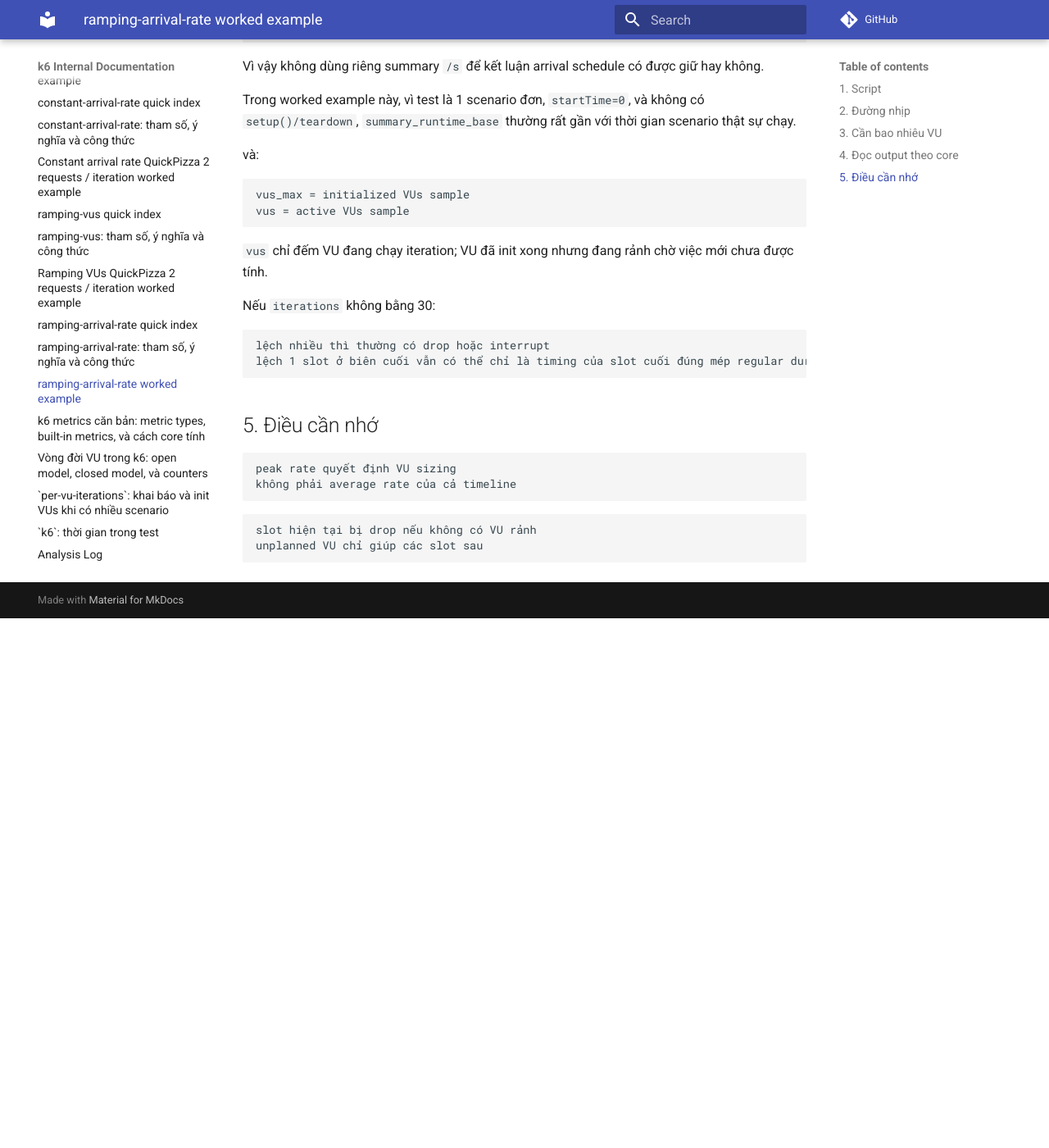
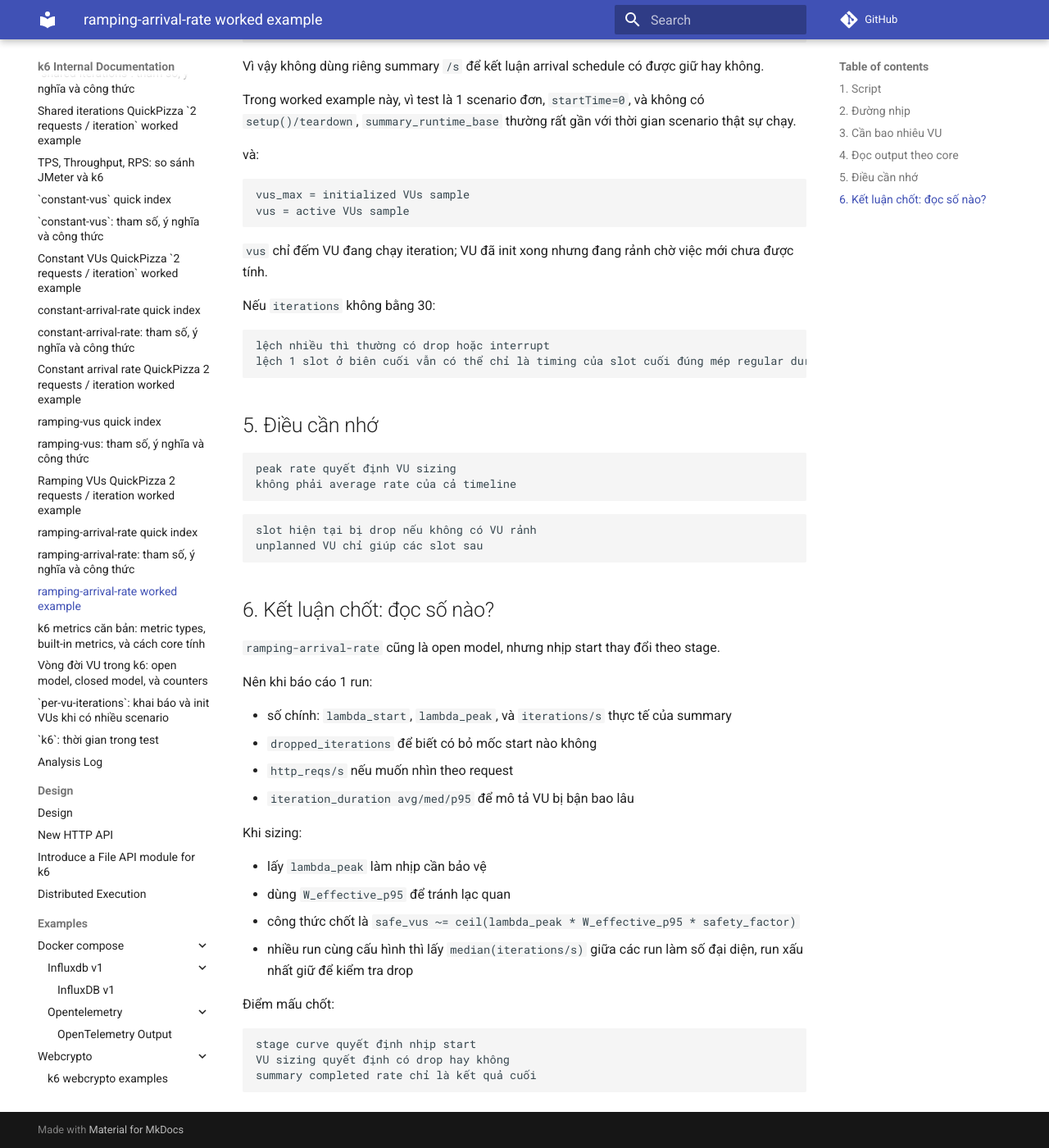
Before and after one commit to meomew-auto/markdown, an MkDocs documentation site: the page built from docs/20260518_ramping_arrival_rate_worked_example.md, in a window 1280 px wide and 1400 px high, scrolled down 2598 px. Shown: the whole window at 82% size. Built offline with MkDocs 1.6.1 and Material for MkDocs 9.7.7, drawn with Linux system fonts in a browser that asks for light colours; comment, search, counter and statistics services are not loaded; before the commit the page ends 3352 px from its top, so only the background shows below that.

Commit message:
Update docs

````diff
--- a/docs/20260517_constant_arrival_rate_quickpizza_two_requests_worked_example.md
+++ b/docs/20260517_constant_arrival_rate_quickpizza_two_requests_worked_example.md
@@ -600,3 +600,30 @@ summary_runtime_base ~= completed_iterations / iterations_rate
 - `interrupted iterations` là iteration đã start nhưng bị cancel.
 - Không so sánh trực tiếp summary completed rate với target start rate để kết luận đạt/không đạt lịch start.
 - Summary completed rate có thể thấp hơn target start rate vì summary tính trên runtime thực tế, bao gồm thời gian iteration cuối finish trong `gracefulStop`.
+
+## 11. Kết luận chốt: đọc số nào?
+
+`constant-arrival-rate` là open model: mục tiêu chính là nhịp start iteration (`lambda`).
+
+Nên đọc theo thứ tự:
+
+1. `lambda` hoặc `rate/timeUnit` = nhịp muốn start.
+2. `iterations/s` trong summary = nhịp completed thật.
+3. `dropped_iterations` = mốc start bị bỏ.
+4. `iteration_duration` = thời gian 1 iteration giữ 1 VU bận.
+
+Khi sizing VU:
+
+- dùng `W_effective ~= max(iteration_duration, minIterationDuration)` nếu có min
+- nếu không có min thì thường lấy gần bằng `iteration_duration`
+- để an toàn hơn, dùng `iteration_duration p95` thay vì chỉ `avg`
+- nếu nhiều run cùng cấu hình, lấy `median(iterations/s)` giữa các run làm số đại diện
+
+Điểm mấu chốt:
+
+```text
+lambda = nhịp start mong muốn
+iterations/s = nhịp hoàn thành thực tế
+```
+
+Hai số này có thể khác nhau nếu thiếu VU hoặc có interrupt/drop.
--- a/docs/20260517_ramping_vus_quickpizza_two_requests_worked_example.md
+++ b/docs/20260517_ramping_vus_quickpizza_two_requests_worked_example.md
@@ -536,3 +536,26 @@ muốn tính request tổng ở demo này:
 http_reqs = iterations * 2
 vì mỗi completed iteration chạy đủ 2 HTTP requests
 ```
+
+## 8. Kết luận chốt: đọc số nào?
+
+`ramping-vus` là closed model nhưng số VU thay đổi theo timeline.
+
+Nên khi báo cáo 1 run:
+
+- số chính: `iterations/s` và `http_reqs/s` của toàn scenario
+- `iteration_duration avg` để nói 1 iteration thường mất bao lâu
+- `med` để nói nhịp điển hình
+- `p90/p95` để nhìn phần chậm, nhất là khi ramp down hoặc cuối scenario
+
+Khi sizing:
+
+- đừng lấy summary `iterations/s` làm peak của từng stage
+- peak từng đoạn phải nhìn theo timeline / số VU active trong đoạn đó
+- `iteration_duration p95` giúp bảo thủ hơn nếu run dao động
+
+Nếu nhiều run cùng cấu hình:
+
+- lấy `median(iterations/s)` giữa các run làm số đại diện
+- run đẹp nhất chỉ nên ghi là best observed
+- run xấu nhất giữ lại để xem grace/ramp-down có tạo interrupted iterations không
--- a/docs/20260518_ramping_arrival_rate_worked_example.md
+++ b/docs/20260518_ramping_arrival_rate_worked_example.md
@@ -162,3 +162,29 @@ không phải average rate của cả timeline
 slot hiện tại bị drop nếu không có VU rảnh
 unplanned VU chỉ giúp các slot sau
 ```
+
+## 6. Kết luận chốt: đọc số nào?
+
+`ramping-arrival-rate` cũng là open model, nhưng nhịp start thay đổi theo stage.
+
+Nên khi báo cáo 1 run:
+
+- số chính: `lambda_start`, `lambda_peak`, và `iterations/s` thực tế của summary
+- `dropped_iterations` để biết có bỏ mốc start nào không
+- `http_reqs/s` nếu muốn nhìn theo request
+- `iteration_duration avg/med/p95` để mô tả VU bị bận bao lâu
+
+Khi sizing:
+
+- lấy `lambda_peak` làm nhịp cần bảo vệ
+- dùng `W_effective_p95` để tránh lạc quan
+- công thức chốt là `safe_vus ~= ceil(lambda_peak * W_effective_p95 * safety_factor)`
+- nhiều run cùng cấu hình thì lấy `median(iterations/s)` giữa các run làm số đại diện, run xấu nhất giữ để kiểm tra drop
+
+Điểm mấu chốt:
+
+```text
+stage curve quyết định nhịp start
+VU sizing quyết định có drop hay không
+summary completed rate chỉ là kết quả cuối
+```
````
